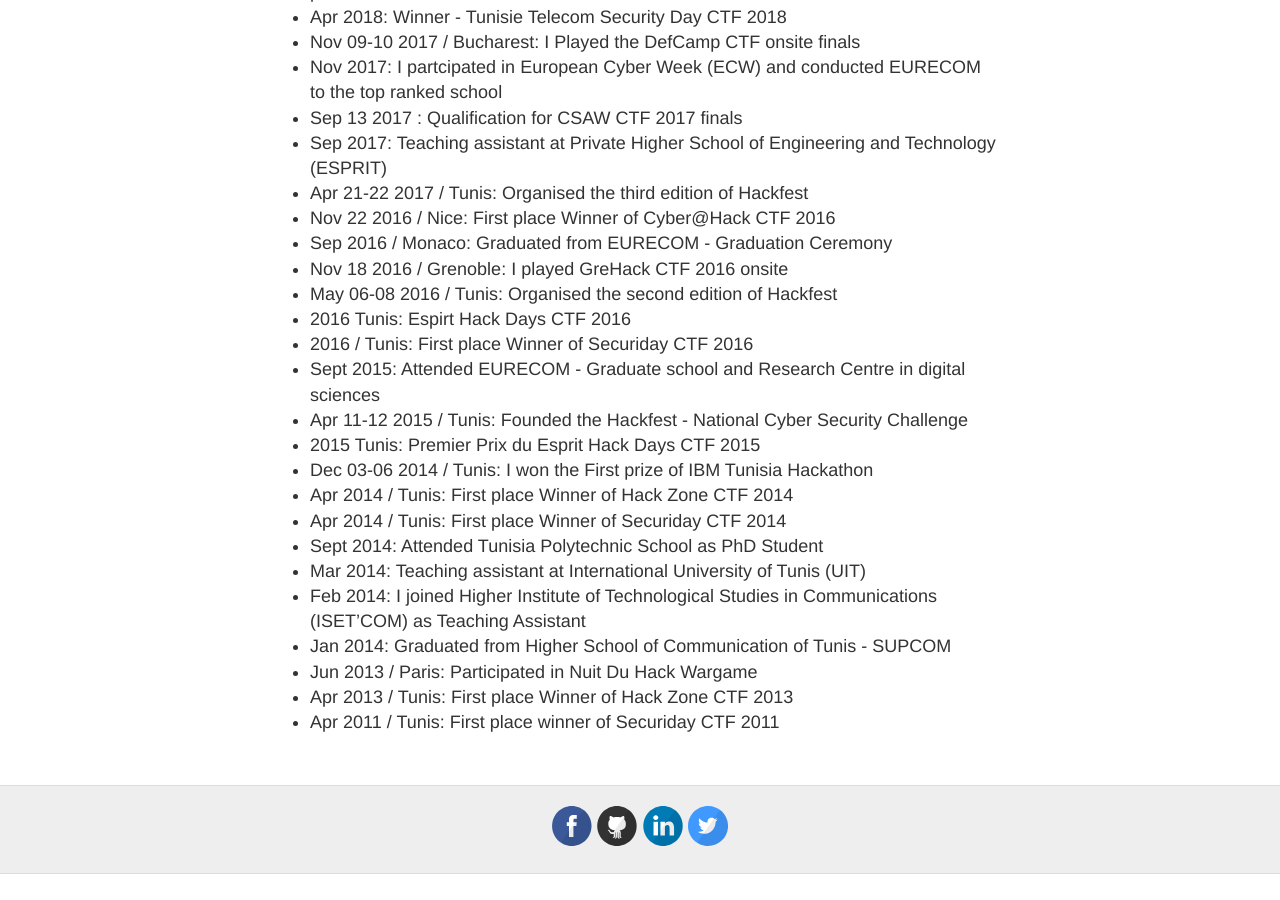
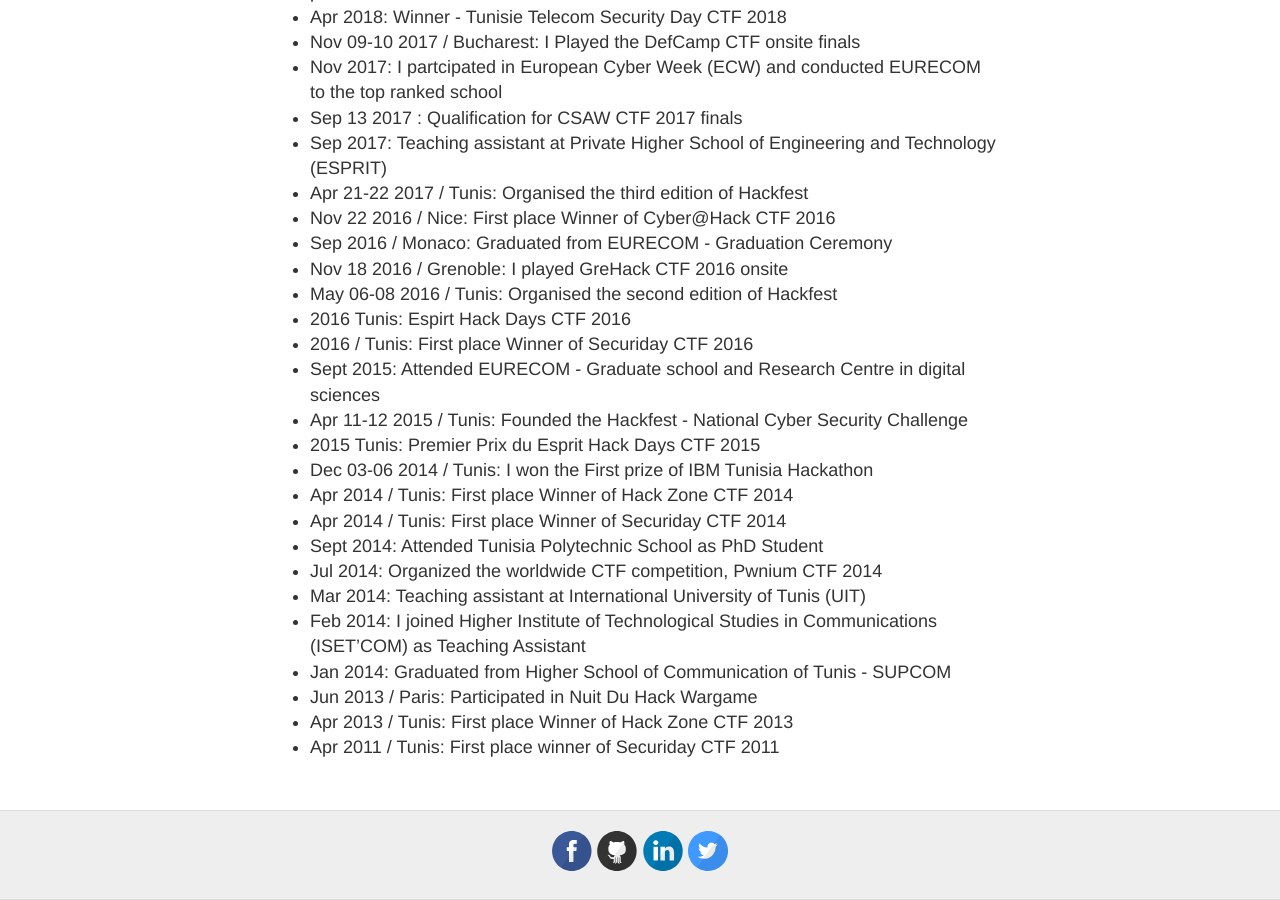
Before and after one commit to maroueneboubakri/maroueneboubakri.github.io, a Jekyll site: the page built from news.md, in a window 1280 px wide and 900 px high, scrolled down 726 px. Built offline with Jekyll 4.4.1, drawn with Linux system fonts in a browser that asks for light colours; before the commit the page ends 1600 px from its top, so only the background shows below that.

Commit message:
Update news.md

```diff
--- a/news.md
+++ b/news.md
@@ -39,6 +39,7 @@
  - Apr 2014 / Tunis: First place Winner of Hack Zone CTF 2014
  - Apr 2014 / Tunis: First place Winner of Securiday CTF 2014
  - Sept 2014: Attended Tunisia Polytechnic School as PhD Student
+ - Jul 2014: Organized the worldwide CTF competition, Pwnium CTF 2014
  - Mar 2014: Teaching assistant at International University of Tunis (UIT)
  - Feb 2014: I joined Higher Institute of Technological Studies in Communications (ISET'COM) as Teaching Assistant
  - Jan 2014: Graduated from Higher School of Communication of Tunis - SUPCOM
```
